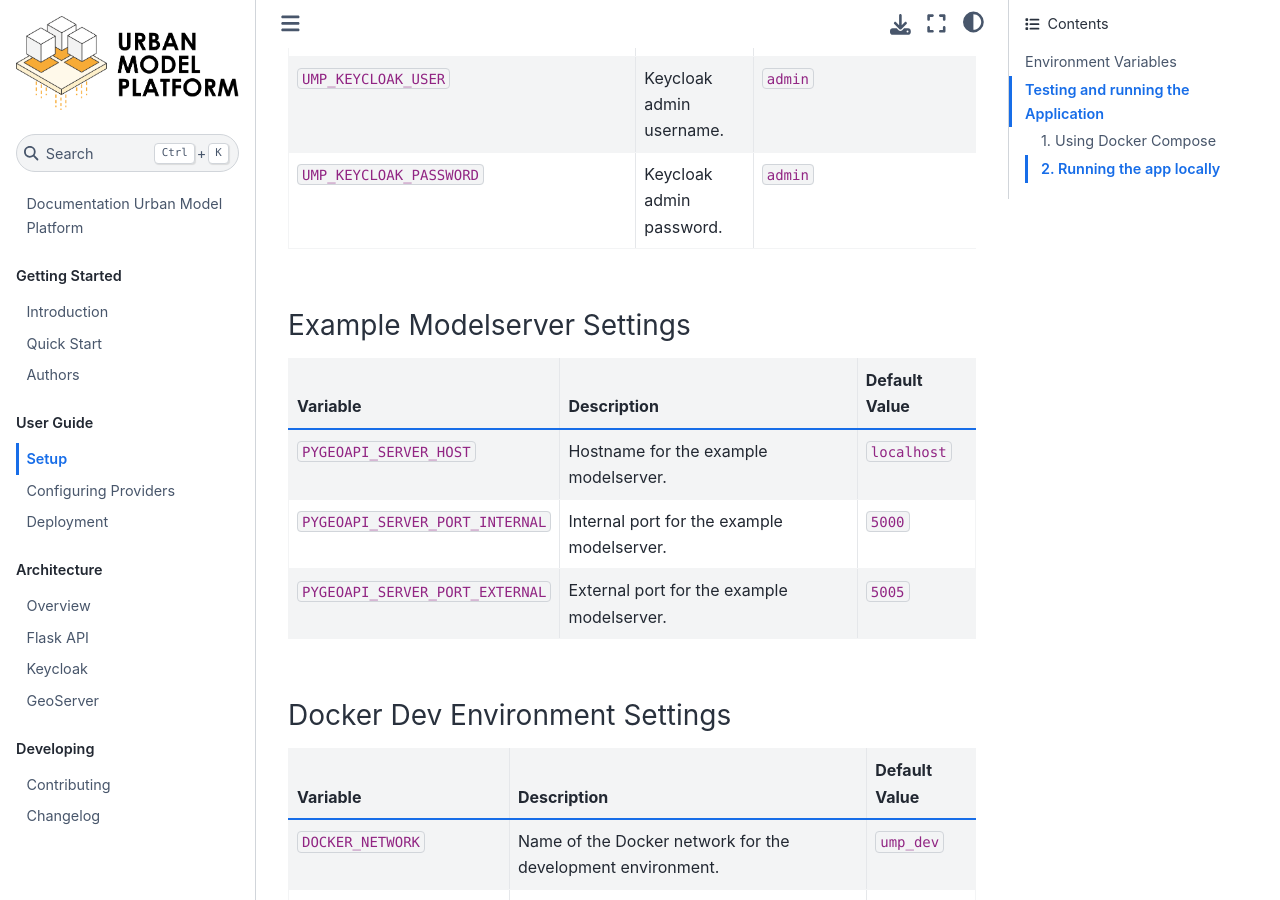
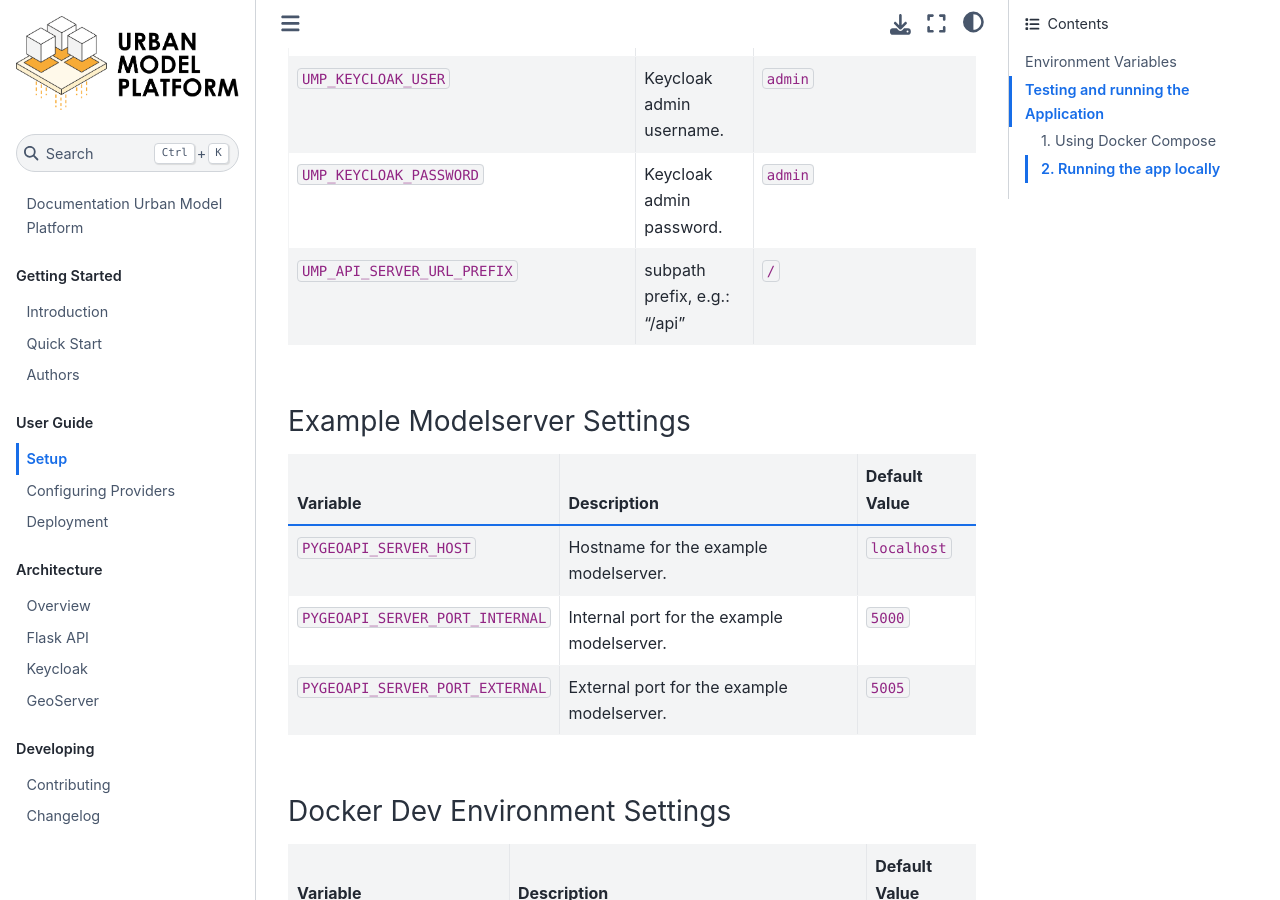
Before and after one commit to citysciencelab/urban-model-platform, a Jupyter Book: the page built from docs/content/02-user_guide/setup.md, in a window 1280 px wide and 900 px high, scrolled down 2511 px. Built offline with Jupyter Book 1.0.4 settings and Sphinx 7.4.7 and the Sphinx Book theme 1.1.4, drawn with Linux system fonts in a browser that asks for light colours; pages that are not in the unit, such as notebooks, are missing from menus.

Commit message:
added UMP_API_SERVER_URL_PREFIX

```diff
--- a/docs/content/02-user_guide/setup.md
+++ b/docs/content/02-user_guide/setup.md
@@ -29,6 +29,7 @@ This document describes the configuration options for the Urban Model Platform (
 | `UMP_KEYCLOAK_CLIENT_ID`              | Keycloak client ID.                                                                            | `ump-client`          |
 | `UMP_KEYCLOAK_USER`                   | Keycloak admin username.                                                                       | `admin`               |
 | `UMP_KEYCLOAK_PASSWORD`               | Keycloak admin password.                                                                       | `admin`               |
+| `UMP_API_SERVER_URL_PREFIX`           | subpath prefix, e.g.: "/api"                                                                   | `/`                   |
 
 ### Example Modelserver Settings
 | Variable                              | Description                                                                                     | Default Value          |
```
